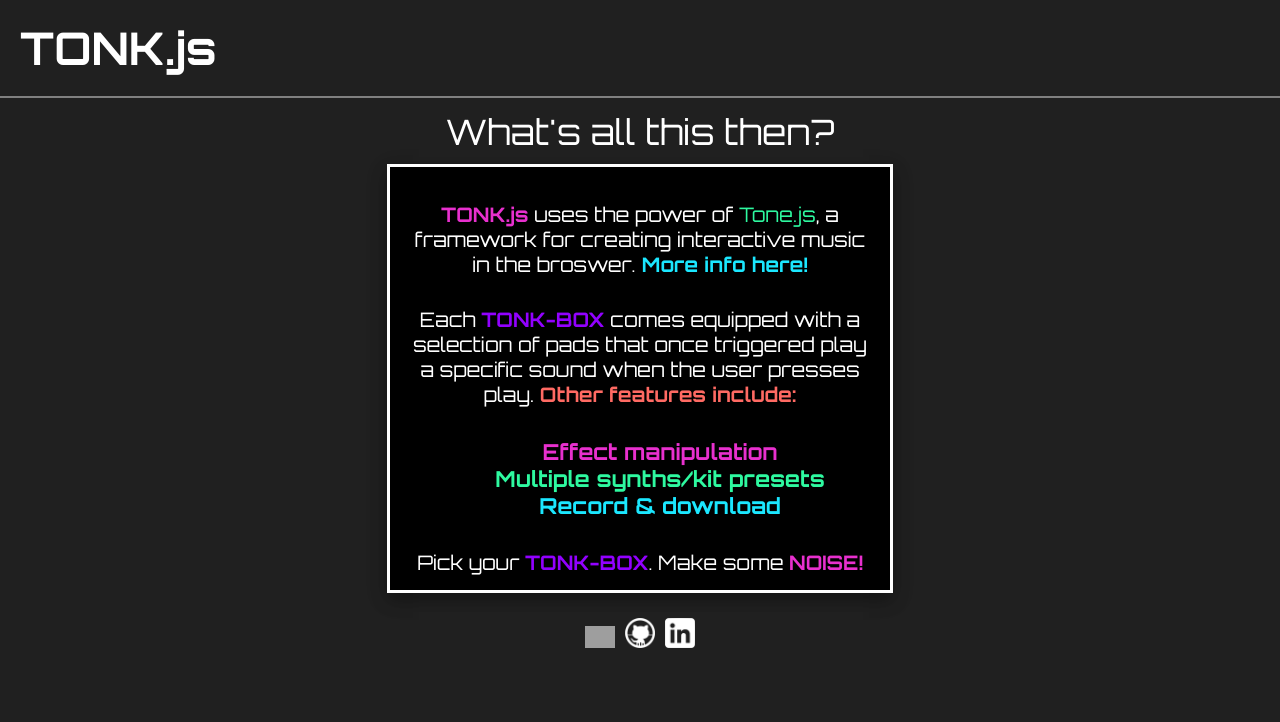
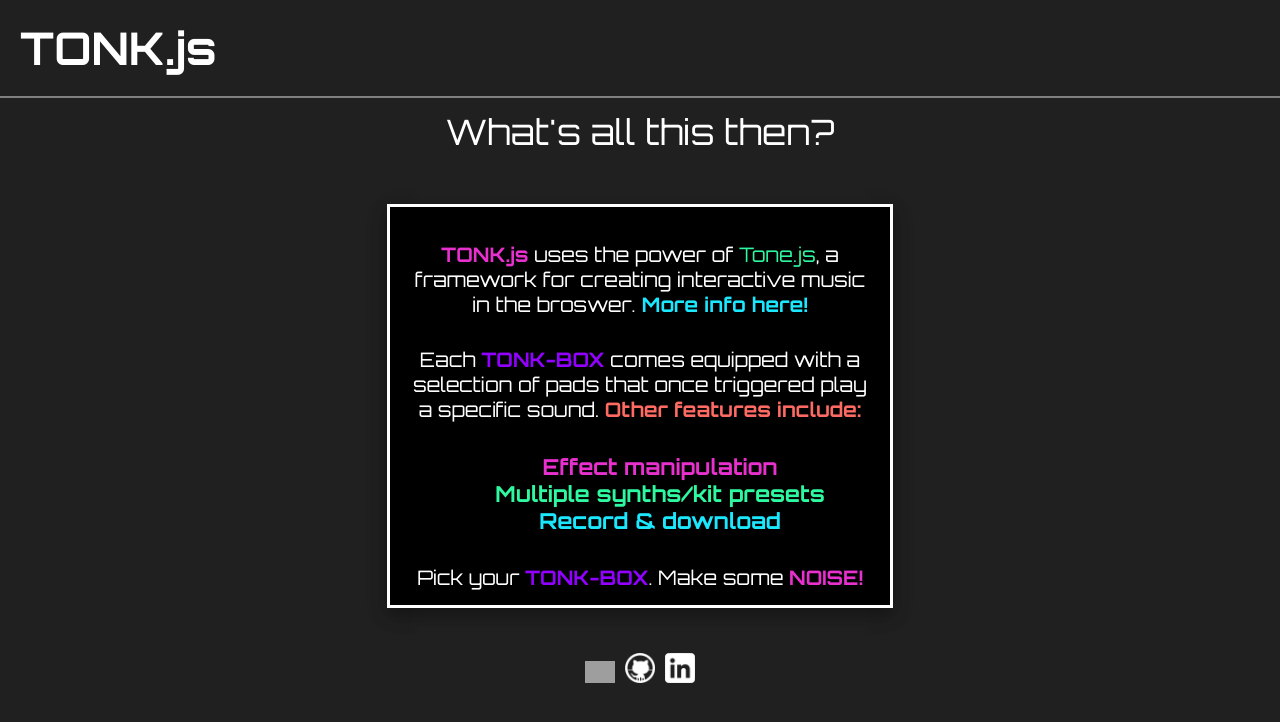
Before and after one commit to CrugBarat/tonkjs_React, a React (Create React App) app: page /about in a window 1280 px wide. Shown: the top 722 px of the page. Built offline with nearby package versions, Linux system fonts and the light colour scheme; grey boxes are pictures that could not be loaded.

Commit message:
readjusts about container
Signed-off-by: CrugBarat <craigtbarratt@gmail.com>

```diff
--- a/src/views/About.js
+++ b/src/views/About.js
@@ -23,7 +23,7 @@
               <span className="tonk-bold sky-blue"> More info here!</span>
             </a>
           </p>
-          <p className="about-text">Each <span className="tonk-bold purple">TONK-BOX</span> comes equipped with a selection of pads that once triggered play a specific sound when the user presses play. <span className="tonk-bold red">Other features include:</span></p>
+          <p className="about-text">Each <span className="tonk-bold purple">TONK-BOX</span> comes equipped with a selection of pads that once triggered play a specific sound. <span className="tonk-bold red">Other features include:</span></p>
           <ul>
             <li className="pink">Effect manipulation</li>
             <li className="green">Multiple synths/kit presets</li>
--- a/src/views/Views.css
+++ b/src/views/Views.css
@@ -82,7 +82,8 @@
   width: 500px;
   background-color: black;
   padding-top: 20px;
-  margin-bottom: 20px;
+  margin-bottom: 40px;
+  margin-top: 40px;
   box-shadow: 0 8px 16px 0 rgba(0,0,0,0.2), 0 6px 20px 0 rgba(0,0,0,0.19);
 }
 
```
